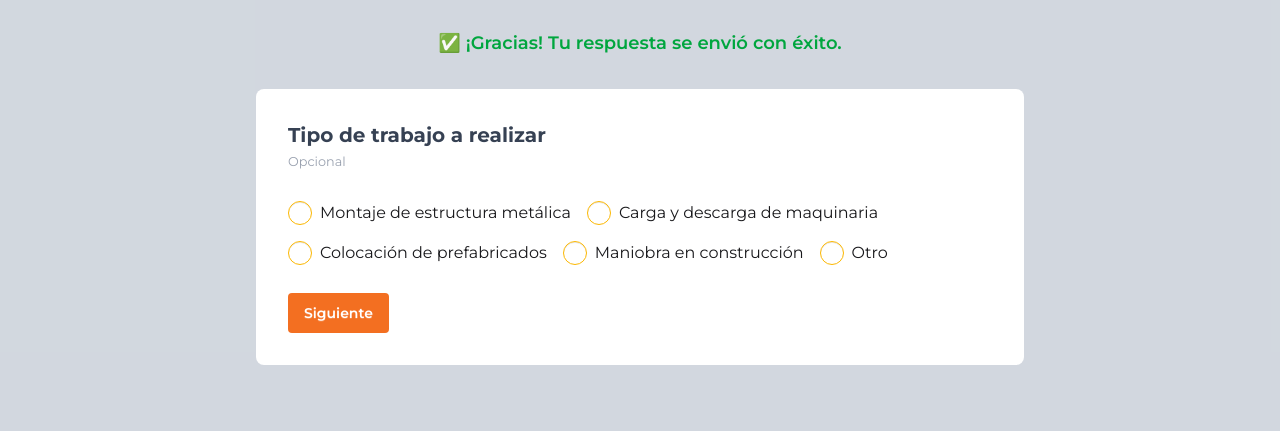
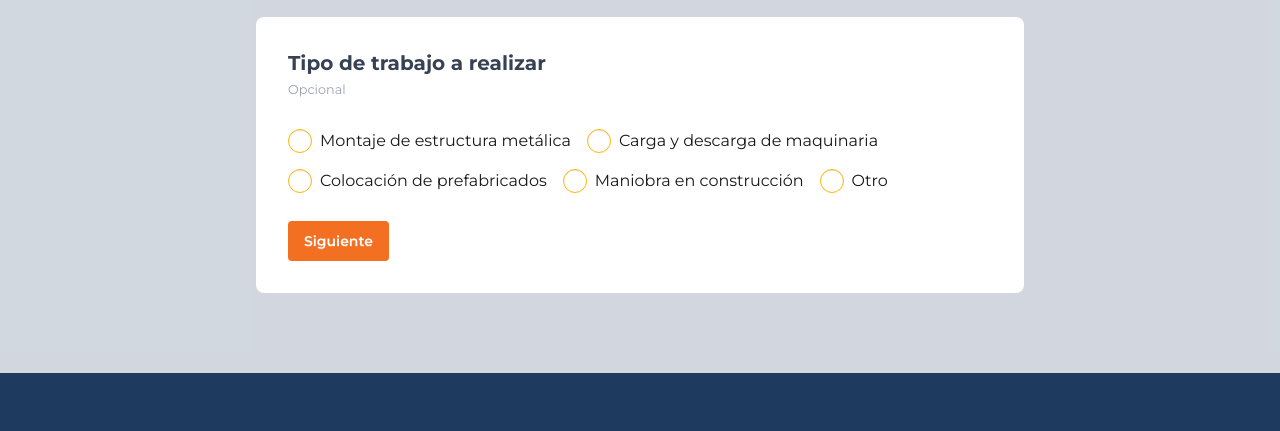
Before and after one commit to PulsarMex/brontto_lp, an Astro site: page / in a window 1280 px wide. Shown: the part 6253-6684 px from the top of the page. Built offline with nearby package versions, Linux system fonts and the light colour scheme; Astro itself is replaced by a stand-in of ours; a web font is replaced by a local one.

Commit message:
Se oculta el mensaje success

```diff
--- a/src/components/Questions.astro
+++ b/src/components/Questions.astro
@@ -12,7 +12,7 @@
       recomendarle el equipo ideal y entregarle una cotización personalizada y
       eficiente.
     </p>
-    <div id="success-message" class=" text-green-600 font-semibold text-lg text-center p-3 mb-5">
+    <div id="success-message" class="hidden text-green-600 font-semibold text-lg text-center p-3 mb-5">
       ✅ ¡Gracias! Tu respuesta se envió con éxito.
     </div>
     <div id="error-message" class="hidden text-red-600 font-semibold text-lg text-center p-3 mb-5">
```
